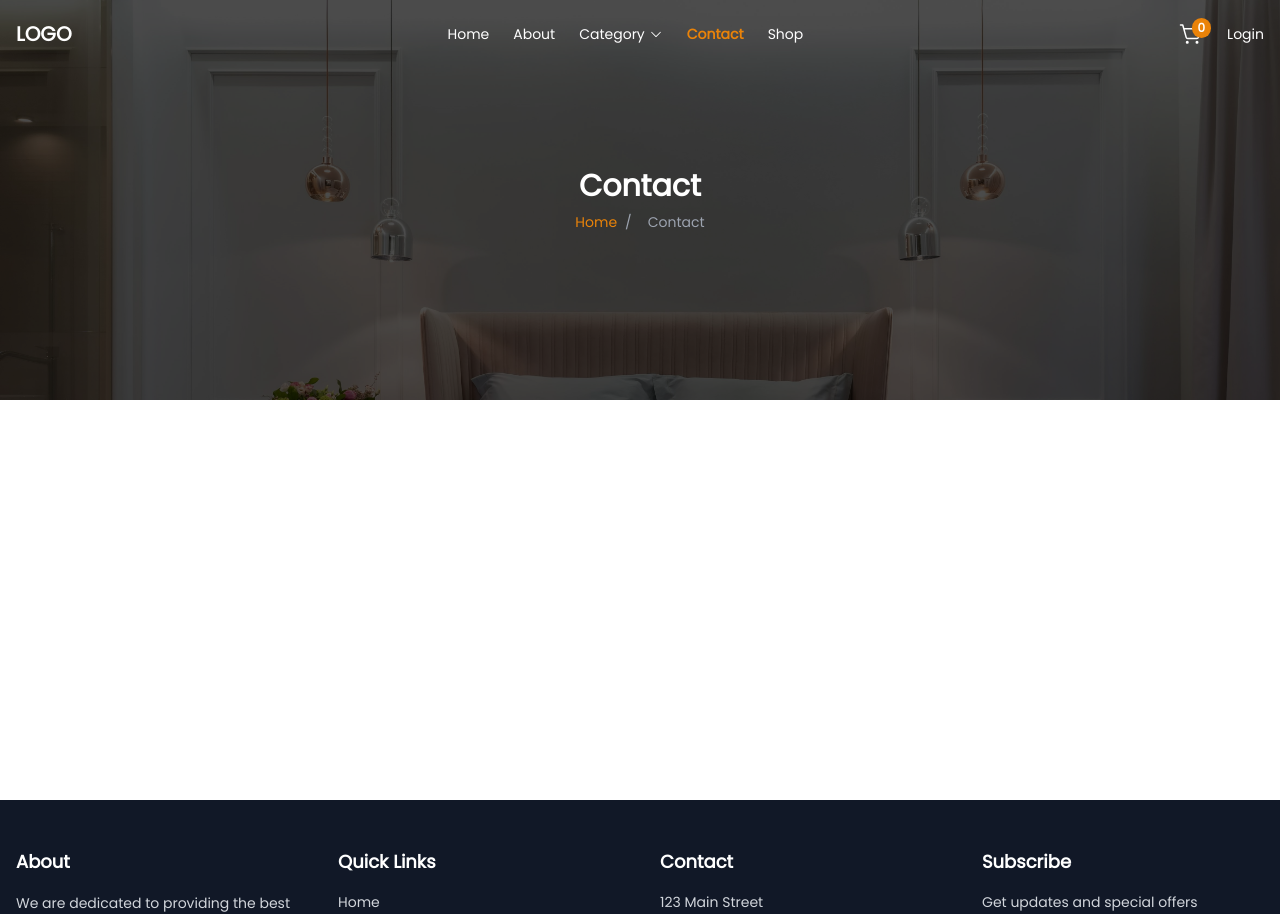
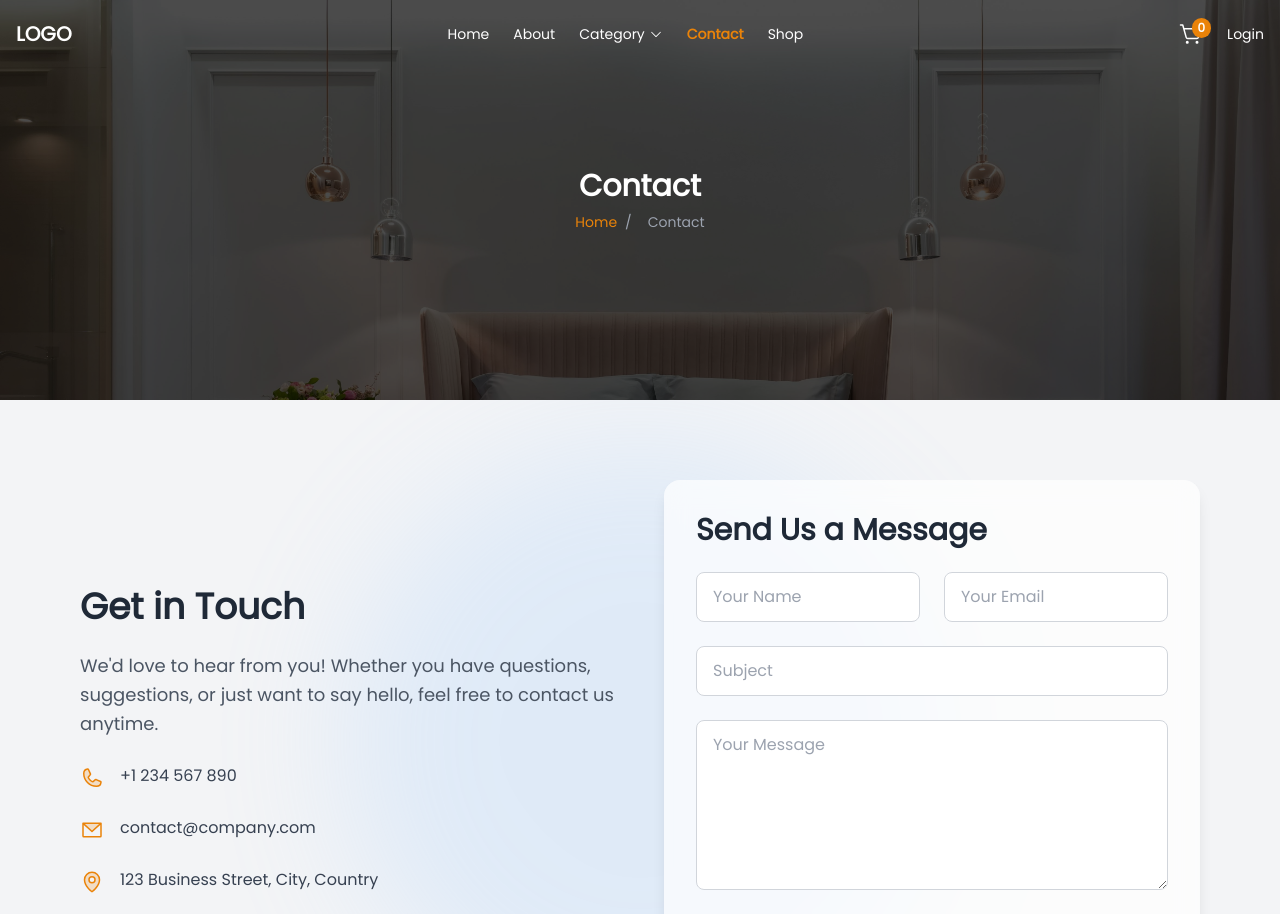
Before and after one commit to mdrubelhossain-me/tailwind-lading-page, a React (Vite) app: page /contact in a window 1280 px wide. Shown: the top 914 px of the page. Built offline with nearby package versions, Linux system fonts and the light colour scheme.

Commit message:
contact page complete

```diff
--- a/package.json
+++ b/package.json
@@ -13,6 +13,7 @@
     "@phosphor-icons/react": "^2.1.7",
     "react": "^19.1.0",
     "react-dom": "^19.1.0",
+    "react-hook-form": "^7.56.3",
     "react-router-dom": "^7.6.0"
   },
   "devDependencies": {
--- a/src/pages/contact/Contact.jsx
+++ b/src/pages/contact/Contact.jsx
@@ -1,19 +1,179 @@
 import React from "react";
 import Bg from "../../assets/images/bg-2.jpg";
 import Breadcrumb from "../../components/Breadcrumb";
+import { Phone, EnvelopeSimple, MapPin } from "@phosphor-icons/react";
+import { useForm } from "react-hook-form";
 
 const Contact = () => {
+  const {
+    register,
+    handleSubmit,
+    formState: { errors, isSubmitting },
+    reset,
+  } = useForm();
+
+  const onSubmit = async (data) => {
+    console.log("Form submitted:", data);
+    // You can send data to your API here.
+    reset();
+  };
+
   return (
     <div>
       {/* Breadcrumb Start */}
       <Breadcrumb
         title="Contact"
         bgImage={Bg}
-        items={[
-          { label: "Home", href: "/" },
-          { label: "Contact" }
-        ]}
+        items={[{ label: "Home", href: "/" }, { label: "Contact" }]}
       />
+
+      {/* Contact Section Start */}
+      <section className="relative py-20 px-8 lg:px-20 bg-gray-100 overflow-hidden font-primary">
+        {/* Decorative background blur element */}
+        <div className="absolute top-10 left-1/2 -translate-x-1/2 w-[600px] h-[600px] bg-blue-300 opacity-20 blur-3xl rounded-full z-0 pointer-events-none" />
+
+        <div className="relative z-10 max-w-7xl mx-auto">
+          <div className="grid grid-cols-1 lg:grid-cols-2 gap-12 items-center">
+            {/* Contact Details */}
+            <div>
+              <h2 className="text-4xl font-extrabold text-gray-800 mb-6">
+                Get in Touch
+              </h2>
+              <p className="text-gray-600 mb-6 text-lg leading-relaxed">
+                We'd love to hear from you! Whether you have questions,
+                suggestions, or just want to say hello, feel free to contact us
+                anytime.
+              </p>
+
+              <div className="space-y-6 text-base text-gray-700">
+                <div className="flex items-center">
+                  <Phone
+                    size={24}
+                    className="text-primary mr-4 mt-1"
+                    weight="duotone"
+                  />
+                  <p>+1 234 567 890</p>
+                </div>
+                <div className="flex items-center">
+                  <EnvelopeSimple
+                    size={24}
+                    className="text-primary mr-4 mt-1"
+                    weight="duotone"
+                  />
+                  <p>contact@company.com</p>
+                </div>
+                <div className="flex items-center">
+                  <MapPin
+                    size={24}
+                    className="text-primary mr-4 mt-1"
+                    weight="duotone"
+                  />
+                  <p>123 Business Street, City, Country</p>
+                </div>
+              </div>
+            </div>
+
+            {/* Contact Form */}
+            <div className="backdrop-blur-md bg-white/70 p-8 rounded-2xl shadow-lg">
+              <h2 className="text-3xl font-bold text-gray-800 mb-6">
+                Send Us a Message
+              </h2>
+              <form onSubmit={handleSubmit(onSubmit)} className="space-y-6">
+                <div className="grid grid-cols-1 md:grid-cols-2 gap-6">
+                  <div>
+                    <input
+                      type="text"
+                      placeholder="Your Name"
+                      {...register("name", {
+                        required: "Name is required",
+                        minLength: {
+                          value: 2,
+                          message: "Name must be at least 2 characters",
+                        },
+                      })}
+                      className={`w-full px-4 py-3 border ${
+                        errors.name ? "border-red-500" : "border-gray-300"
+                      } rounded-lg focus:outline-none focus:ring-1 focus:ring-primary bg-white`}
+                    />
+                    {errors.name && (
+                      <p className="text-red-500 text-sm mt-1">
+                        {errors.name.message}
+                      </p>
+                    )}
+                  </div>
+
+                  <div>
+                    <input
+                      type="email"
+                      placeholder="Your Email"
+                      {...register("email", {
+                        required: "Email is required",
+                        pattern: {
+                          value: /^\S+@\S+$/i,
+                          message: "Enter a valid email address",
+                        },
+                      })}
+                      className={`w-full px-4 py-3 border ${
+                        errors.email ? "border-red-500" : "border-gray-300"
+                      } rounded-lg focus:outline-none focus:ring-1 focus:ring-primary bg-white`}
+                    />
+                    {errors.email && (
+                      <p className="text-red-500 text-sm mt-1">
+                        {errors.email.message}
+                      </p>
+                    )}
+                  </div>
+                </div>
+
+                <div>
+                  <input
+                    type="text"
+                    placeholder="Subject"
+                    {...register("subject", {
+                      required: "Subject is required",
+                    })}
+                    className={`w-full px-4 py-3 border ${
+                      errors.subject ? "border-red-500" : "border-gray-300"
+                    } rounded-lg focus:outline-none focus:ring-1 focus:ring-primary bg-white`}
+                  />
+                  {errors.subject && (
+                    <p className="text-red-500 text-sm mt-1">
+                      {errors.subject.message}
+                    </p>
+                  )}
+                </div>
+
+                <div>
+                  <textarea
+                    placeholder="Your Message"
+                    rows="6"
+                    {...register("message", {
+                      required: "Message is required",
+                    })}
+                    className={`w-full px-4 py-3 border ${
+                      errors.message ? "border-red-500" : "border-gray-300"
+                    } rounded-lg focus:outline-none focus:ring-1 focus:ring-primary bg-white`}
+                  ></textarea>
+                  {errors.message && (
+                    <p className="text-red-500 text-sm mt-1">
+                      {errors.message.message}
+                    </p>
+                  )}
+                </div>
+
+                <button
+                  type="submit"
+                  disabled={isSubmitting}
+                  className="w-full py-3 bg-primary text-white font-semibold rounded-lg hover:bg-secondary transition duration-300 shadow-md disabled:opacity-60"
+                >
+                  {isSubmitting ? "Sending..." : "Send Message"}
+                </button>
+              </form>
+            </div>
+          </div>
+        </div>
+      </section>
+      {/* Contact Section End */}
     </div>
   );
 };
```
Also changed, not shown: 1 other file (tests, documents, lock files or other folders).
